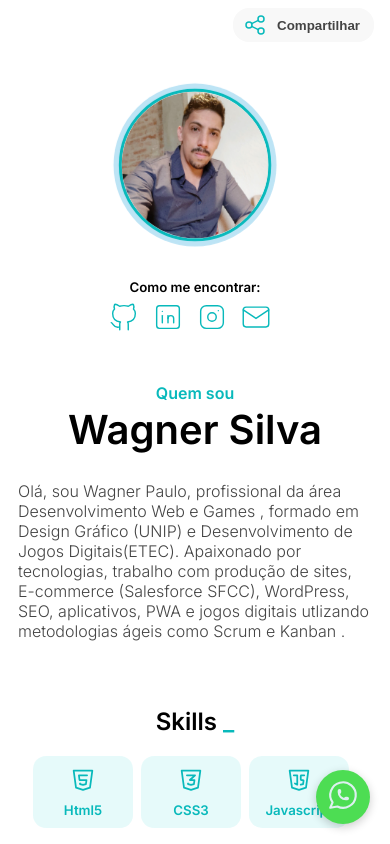
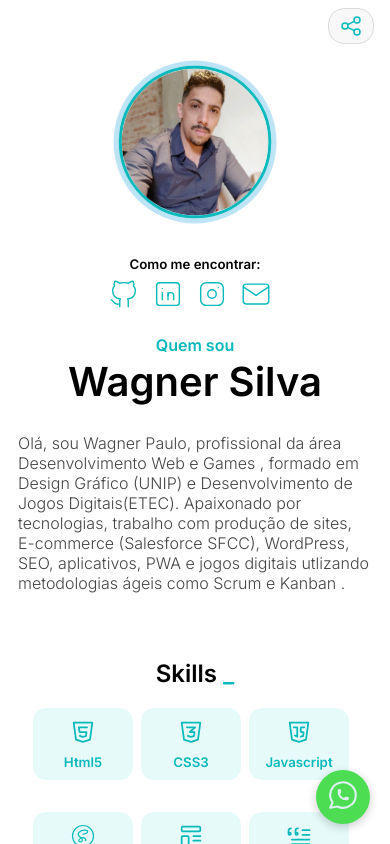
Before and after one commit to wagstalos/potfolio, a React (Create React App) app: page / in a window 390 px wide. Shown: the top 844 px of the page. Built offline with nearby package versions, Linux system fonts and the light colour scheme; no server answers.

Commit message:
feat: btn share

```diff
--- a/src/App.css
+++ b/src/App.css
@@ -121,9 +121,6 @@ h2:after {
 }
 
 @media only screen and (max-width: 600px) {
-  .mr-50 {
-    margin: 25px;
-  }
 
   .flex-container {
     display: flex;
--- a/src/components/bio/style.css
+++ b/src/components/bio/style.css
@@ -115,7 +115,7 @@ a {
 
 @media only screen and (max-width: 600px) {
     .mr-50 {
-        margin: 25px;
+        margin: 0;
     }
 
     h5 {
--- a/src/components/share/index.js
+++ b/src/components/share/index.js
@@ -39,7 +39,6 @@ export default function Share() {
           <line x1="8.7" y1="10.7" x2="15.3" y2="7.3" />
           <line x1="8.7" y1="13.3" x2="15.3" y2="16.7" />
         </svg>
-        <h4>Compartilhar</h4>
       </button>
     </>
   );
--- a/src/components/share/style.css
+++ b/src/components/share/style.css
@@ -3,10 +3,14 @@
     margin: 0 auto;
     align-items: center;
     background-color: #f8f8f8;
-    border: none;
+    border: solid 1px #dbdbdb;
     margin-right: 8px;
 }
 
 .btn-share h4 {
     margin: 0 4px 0 0;
 }
+
+.btn-share svg {
+    margin: 0;
+}
```
